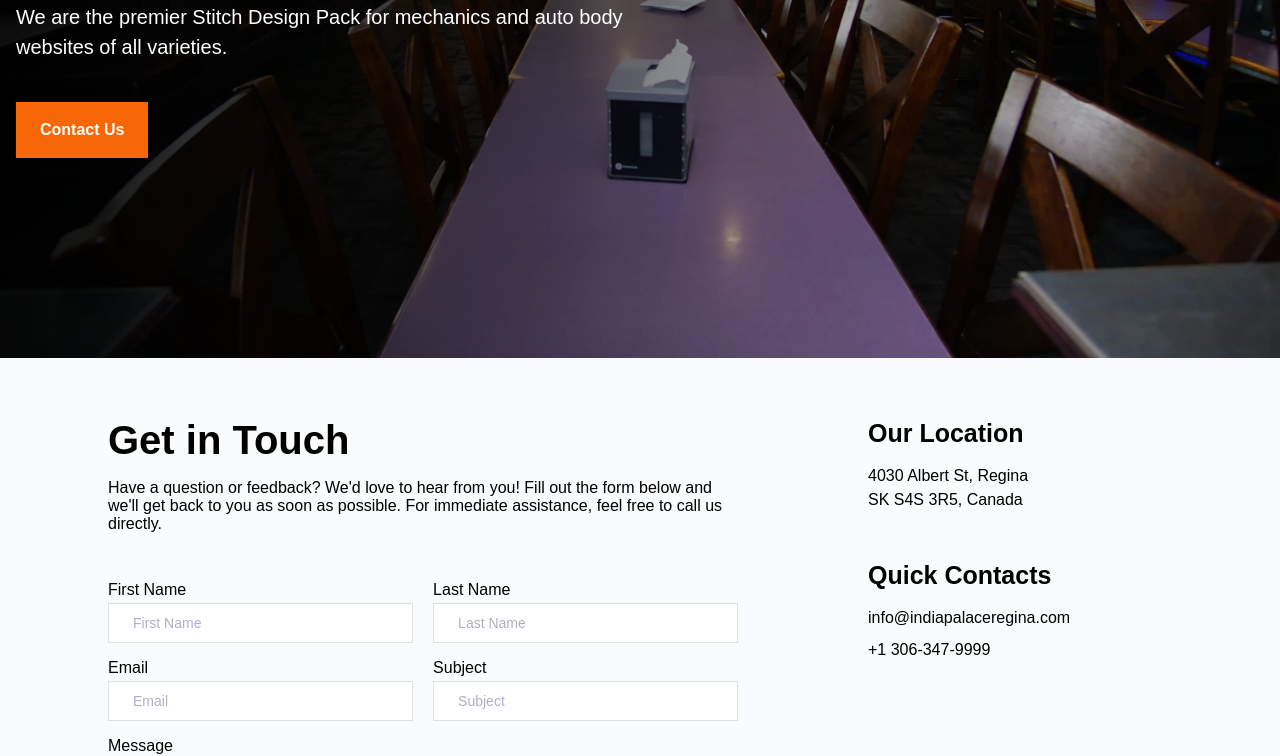
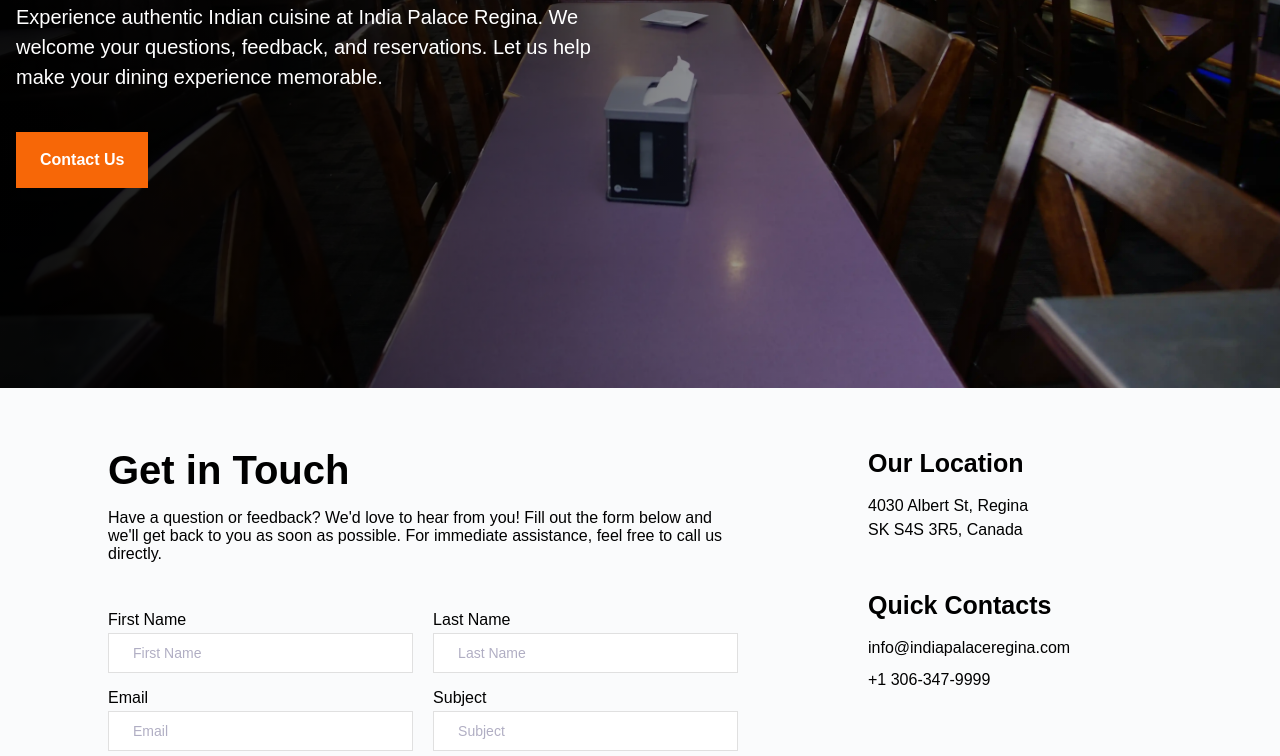
Before and after one commit to akhilasok96/india-palace, a plain HTML site: page contact-us.html in a window 1280 px wide. Shown: the part 362-1118 px from the top of the page. Drawn offline with nearby package versions, Linux system fonts and the light colour scheme; a web font is replaced by a local one.

Commit message:
India palace v1.1

```diff
--- a/contact-us.html
+++ b/contact-us.html
@@ -278,8 +278,9 @@
         <div class="cs-content">
           <h1 class="cs-title">Contact Us</h1>
           <p class="cs-text">
-            We are the premier Stitch Design Pack for mechanics and auto body
-            websites of all varieties.
+            Experience authentic Indian cuisine at India Palace Regina. We
+            welcome your questions, feedback, and reservations. Let us help make
+            your dining experience memorable.
           </p>
           <a href="#contact-form" class="cs-button-solid">Contact Us</a>
         </div>
```
Also changed, not shown: index.html (+1 -1 lines), 2 other files.
